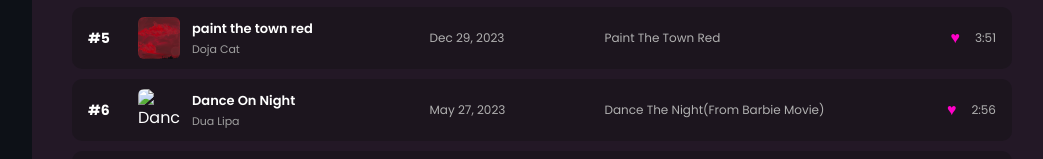
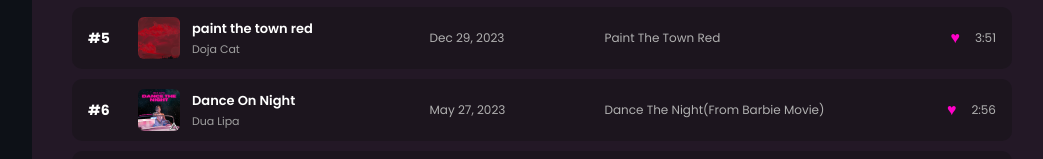
Before and after one commit to Renaldi-kp/project-sing-a-song, a plain HTML site: page index.html in a window 1280 px wide. Shown: the part 1028-1187 px from the top of the page, without its empty margins (228-1271 px from the left). Drawn offline with Linux system fonts and the light colour scheme.

Commit message:
update html

```diff
--- a/index.html
+++ b/index.html
@@ -260,7 +260,7 @@
         <div class="trending-row">
             <span class="song-rank">#6</span>
             <div class="song-info">
-                <img src="./asset/Dance the night.png" alt="Dance The Night">
+                <img src="./asset/Dancin on night.png" alt="Dancin on night">
                 <div>
                     <h4>Dance On Night</h4>
                     <p>Dua Lipa</p>
```
